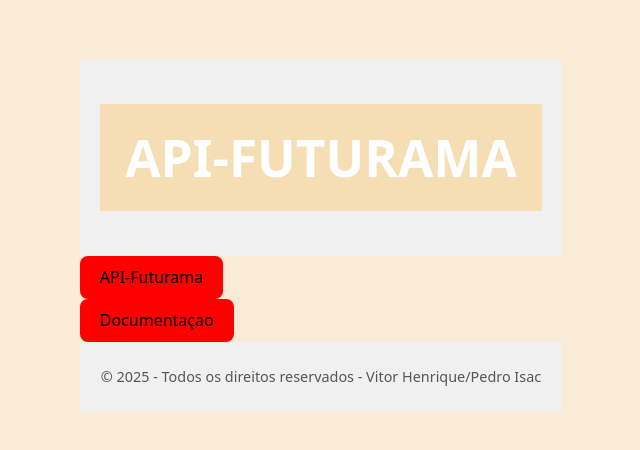
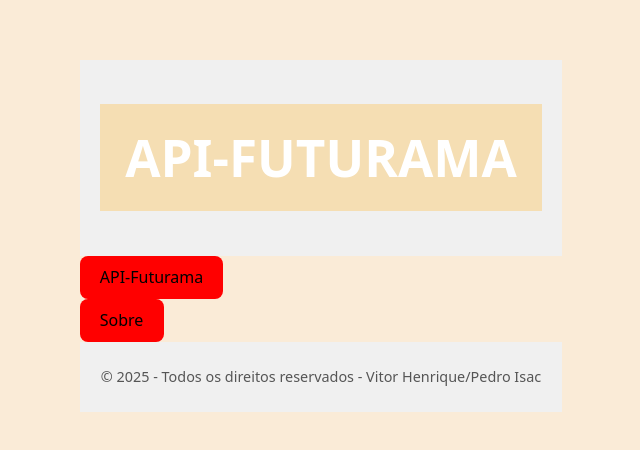
Before and after one commit to Predoisac/prova-react-api, a React (Vite) app: page / in a window 1280 px wide. Shown: the part 164-614 px from the top of the page, without its empty margins (319-959 px from the left). Built offline with nearby package versions, Linux system fonts and the light colour scheme.

Commit message:
Mudei o docs para about

```diff
--- a/src/App.jsx
+++ b/src/App.jsx
@@ -3,7 +3,7 @@ import Home from './pages/Home'
 import Header from './components/Header'
 import Footer from './components/Footer'
 import Futurama from './pages/API-Futurama'
-import FuturamaDOC from './pages/Futurama-Documents'
+import About from './pages/About'
 import './App.css'
 
 function App() {
@@ -13,7 +13,7 @@ return (
       <Routes>
         <Route path='/' element= {<Home/>} />
         <Route path='API-Futurama' element={<Futurama/>}/>
-        <Route path='Futurama-DOC' element={<FuturamaDOC/>}/>
+        <Route path='About' element={<About/>}/>
       </Routes>
       <Footer/>
     </>
--- a/src/pages/Futurama-Documents/index.jsx
+++ b/src/pages/About/index.jsx
@@ -1,17 +1,15 @@
 import './style.css'
 import { Link } from 'react-router-dom'
 
-function FuturamaDOC(){
+function About(){
     return(
         <>
-            {/*COLOCAR A DOCUMENTAÇAO AQUI*/}
-
-
              <div>
+                Teste
                 <Link to='/'>
                     <button className = 'botoes' type='button'>Voltar</button>
                 </Link>
             </div>
          </>
     )}
-export default FuturamaDOC;
+export default About;
--- a/src/pages/Home/index.jsx
+++ b/src/pages/Home/index.jsx
@@ -10,8 +10,8 @@ function Home(){
                 </Link>
             </div>
             <div>
-                <Link to='Futurama-DOC'>
-                    <button className='botoes' type='button'>Documentaçao</button>
+                <Link to='About'>
+                    <button className='botoes' type='button'>Sobre</button>
                 </Link>
             </div>
          </>
```
Also changed, not shown: src/pages/About/style.css (added), 1 other file (tests, documents, lock files or other folders).
